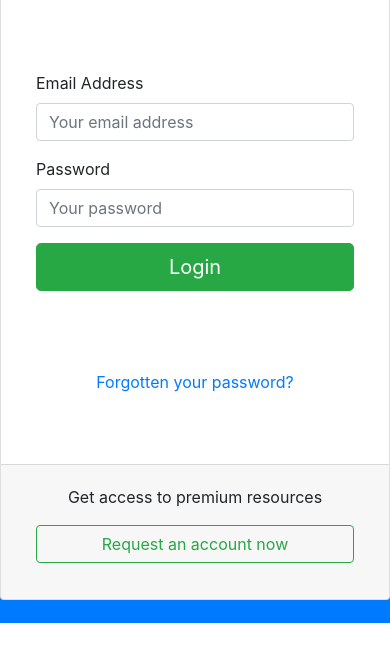
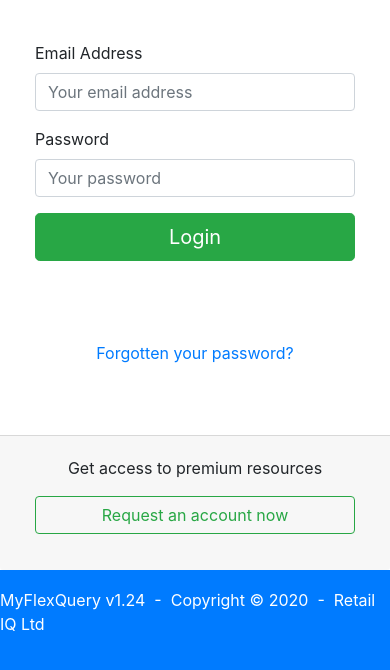
Before and after one commit to Pipe12/flexquery, a plain HTML site: page index.html in a window 390 px wide. Shown: the part 221-891 px from the top of the page. Before the commit the page ends 844 px from the top, so only its background shows below. Drawn offline with nearby package versions, Linux system fonts and the light colour scheme.

Commit message:
Add some media queries

```diff
--- a/css/styles.css
+++ b/css/styles.css
@@ -2,7 +2,6 @@
   justify-content: center;
   padding: 0px;
   margin: 0px;
-  height: calc(100vh - 191px);
 }
 
 .main-container {
@@ -13,6 +12,14 @@
   width: 400px;
   padding: 0px;
   margin: 30px 0px;
+}
+
+@media only screen and (max-width: 600px) {
+  .main-container {
+    margin: 0px;
+    border: none;
+    width: 100vw;
+  }
 }
 
 .login {
```
